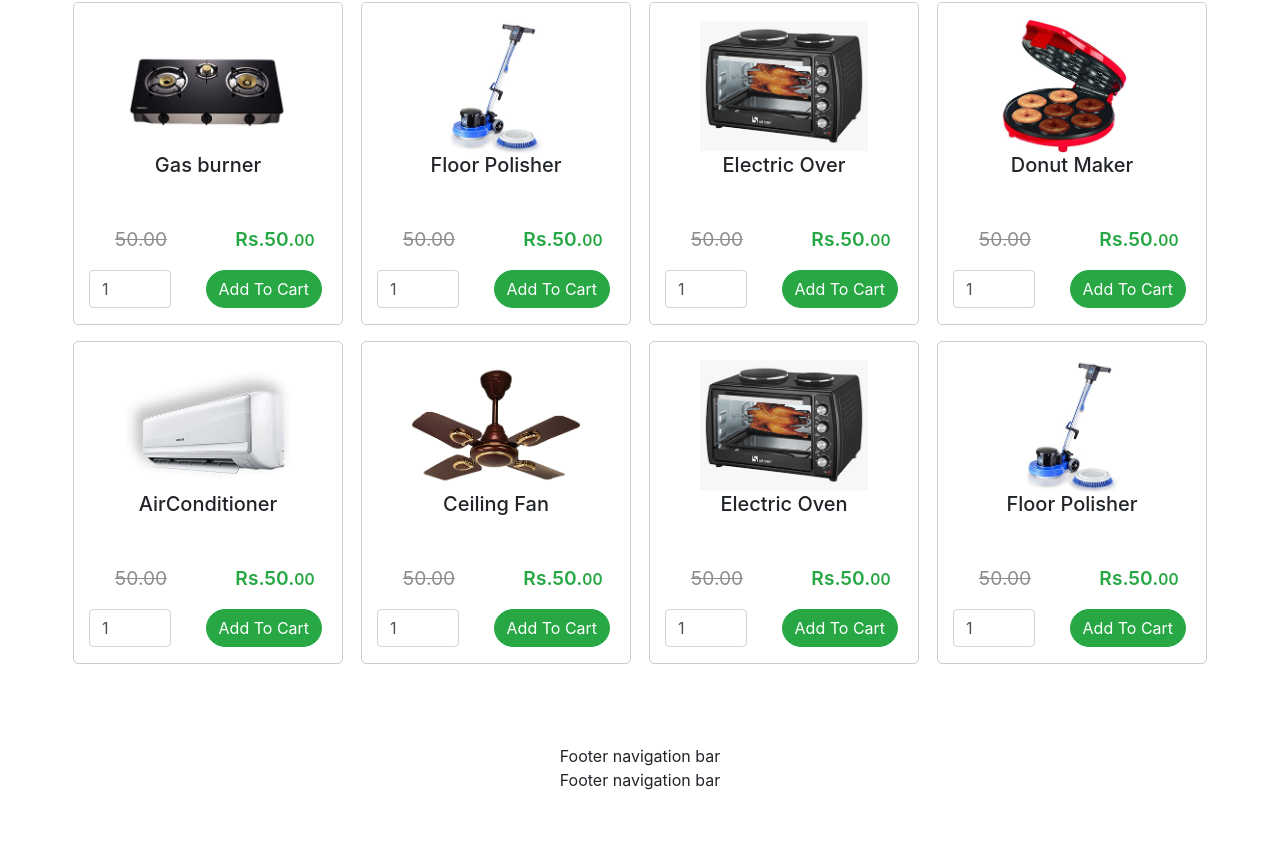
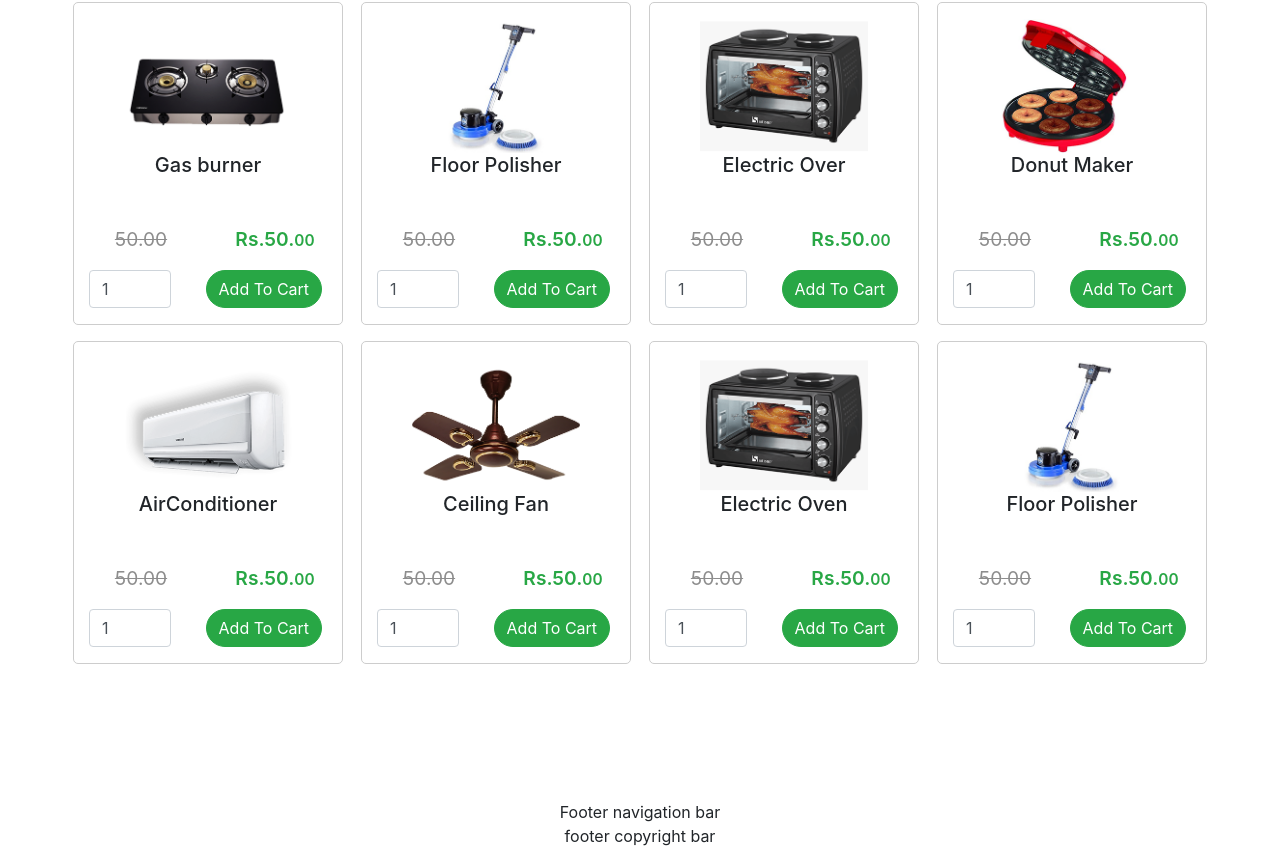
Before and after one commit to JeewanthaLahiru/online-grocery-app-with-react, a React (Create React App) app in the folder shopping-cart/: page / in a window 1280 px wide. Shown: the part 3872-4720 px from the top of the page. Before the commit the page ends 4664 px from the top, so only its background shows below. Built offline with nearby package versions, Linux system fonts and the light colour scheme; a web font is replaced by a local one.

Commit message:
added footernavigationbar links

```diff
--- a/shopping-cart/src/components/homePage/footerArea/FooterArea.tsx
+++ b/shopping-cart/src/components/homePage/footerArea/FooterArea.tsx
@@ -2,13 +2,15 @@
 import {Col, Row} from "react-bootstrap";
 import FooterNavigationBar from "./FooterNavigationBar";
 import FooterSocialMediaBar from "./FooterSocialMediaBar";
+import FooterCopyrightBar from "./FooterCopyrightBar";
 
 const FooterArea:React.FC = () => {
     return(
-        <Row>
-            <Col xs={{span:8, offset:2}} className="p-0 p-0" >
+        <Row className="m-0">
+            <Col xs={{span:8, offset:2}} >
                 <FooterNavigationBar/>
                 <FooterSocialMediaBar/>
+                <FooterCopyrightBar/>
             </Col>
         </Row>
     )
--- /dev/null
+++ b/shopping-cart/src/components/homePage/footerArea/FooterCopyrightBar.tsx
@@ -0,0 +1,9 @@
+import React from "react";
+
+const FooterCopyrightBar:React.FC = () => {
+    return(
+        <div>footer copyright bar</div>
+    )
+}
+
+export default FooterCopyrightBar;
--- a/shopping-cart/src/components/homePage/footerArea/FooterNavigationBar.tsx
+++ b/shopping-cart/src/components/homePage/footerArea/FooterNavigationBar.tsx
@@ -1,8 +1,16 @@
 import React from 'react';
+import {Nav, Navbar} from "react-bootstrap";
 
 const FooterNavigationBar:React.FC = () => {
     return(
-        <div>Footer navigation bar</div>
+        <Navbar variant="dark" className={'mt-3 py-0 px-lg-8 footer-background footer-label2-color text-center'}>
+            <Nav className="m-auto nav-section">
+                <Nav.Link className={'mx-md-2'}>ABOUT US</Nav.Link>
+                <Nav.Link className={'mx-md-2'}>FAQ</Nav.Link>
+                <Nav.Link className={'mx-md-2'}>DELIVERY INFO</Nav.Link>
+                <Nav.Link className={'mx-md-2'}>CONTACT US</Nav.Link>
+            </Nav>
+        </Navbar>
     )
 }
 
```
